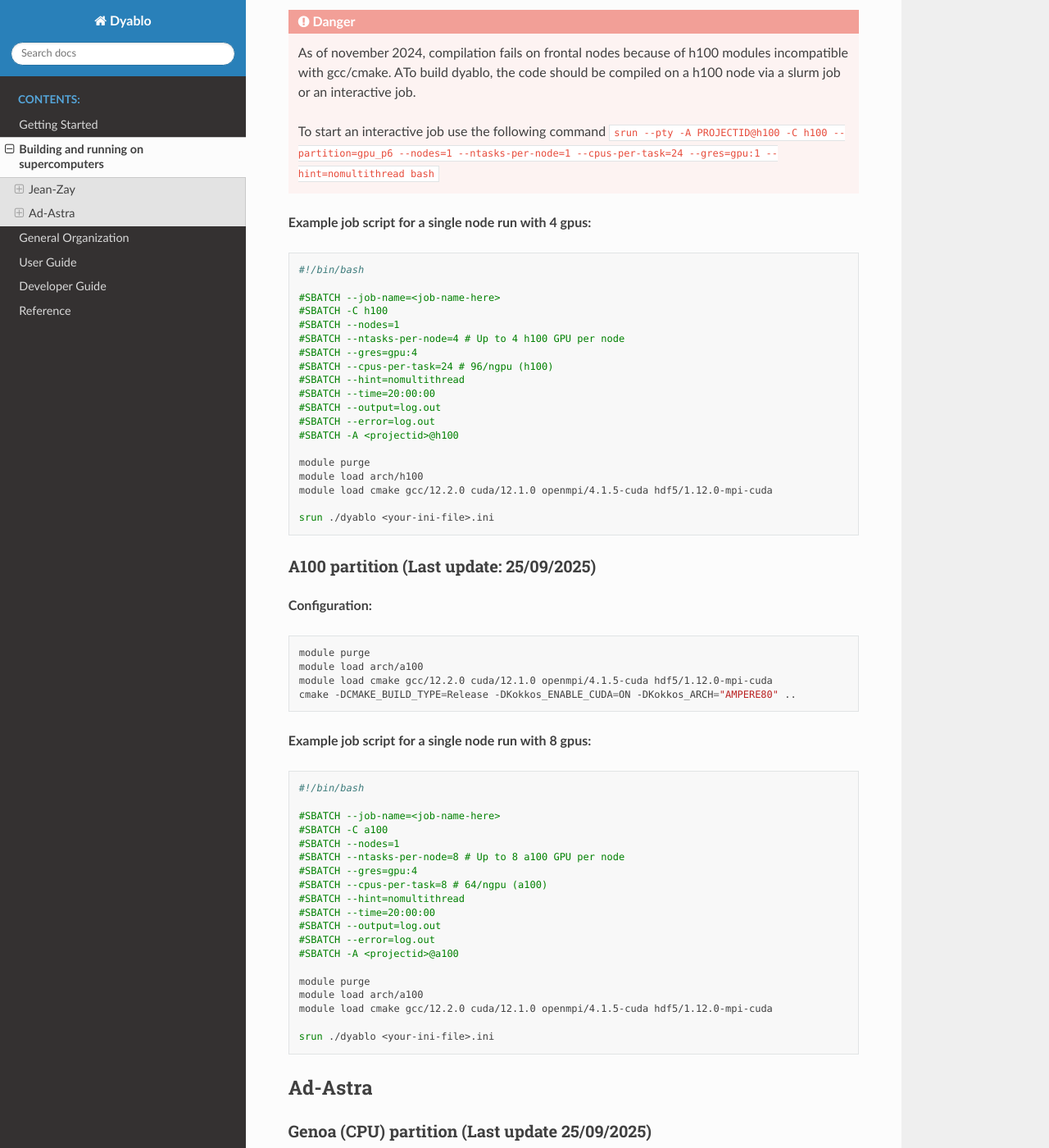
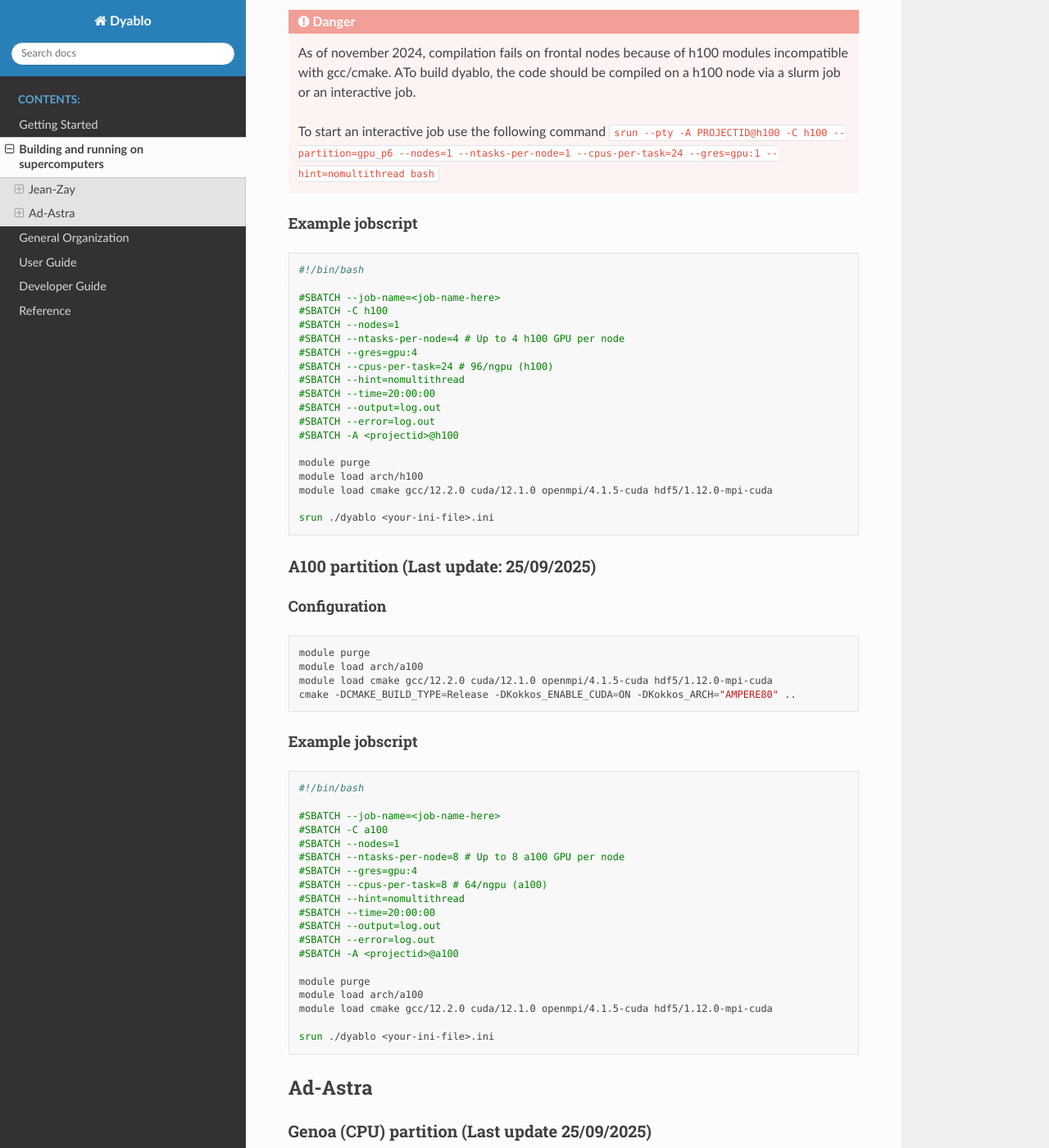
Before and after one commit to Dyablo-HPC/dyablo-docs, a Sphinx documentation site: the page built from source/supercomputer_information.rst, in a window 1280 px wide and 1400 px high, scrolled down 491 px. Shown: the whole window at 82% size. Built offline with Sphinx 7.4.7 and the Read the Docs theme 3.1.0, drawn with Linux system fonts in a browser that asks for light colours; formulas are drawn with MathJax 3; some of the changed text lies outside the part shown.

Commit message:
Better page structure for TOC

```diff
--- a/source/supercomputer_information.rst
+++ b/source/supercomputer_information.rst
@@ -9,7 +9,8 @@
 H100 partition (**Last update: 25/09/2025**)
 ^^^^^^^^^^^^^^^^^^^^^^^^^^^^^^^^^^^^^^^^^^^^
 
-**Configuration:**
+Configuration
+"""""""""""""
 
 .. code-block :: bash
 
@@ -23,7 +24,8 @@
 
   To start an interactive job use the following command ``srun --pty -A PROJECTID@h100 -C h100 --partition=gpu_p6 --nodes=1 --ntasks-per-node=1 --cpus-per-task=24 --gres=gpu:1 --hint=nomultithread bash``
 
-**Example job script for a single node run with 4 gpus:**
+Example jobscript
+"""""""""""""""""
 
 .. code-block :: slurm
 
@@ -51,7 +53,8 @@
 A100 partition (**Last update: 25/09/2025**)
 ^^^^^^^^^^^^^^^^^^^^^^^^^^^^^^^^^^^^^^^^^^^^
 
-**Configuration:**
+Configuration
+"""""""""""""
 
 .. code-block :: bash
 
@@ -61,7 +64,8 @@
   cmake -DCMAKE_BUILD_TYPE=Release -DKokkos_ENABLE_CUDA=ON -DKokkos_ARCH="AMPERE80" ..
 
 
-**Example job script for a single node run with 8 gpus:**
+Example jobscript
+"""""""""""""""""
 
 .. code-block :: slurm
 
@@ -100,7 +107,8 @@
   module load cray-hdf5-parallel
   CC=cc CXX=CC cmake -DCMAKE_BUILD_TYPE=Release -DKokkos_ARCH=ZEN4 ..
 
-**Example jobscript:**
+Example jobscript
+"""""""""""""""""
 
 .. code-block :: slurm
 
@@ -129,7 +137,9 @@
 
 MI250 partition (**Last update 25/09/2025**)
 ^^^^^^^^^^^^^^^^^^^^^^^^^^^^^^^^^^^^^^^^^^^^
-**Configuration:**
+
+Configuration
+"""""""""""""
 
 .. code-block :: bash
 
@@ -149,7 +159,8 @@
   - Dyablo generates nans with default hipcc configuration, ``-ffp-model=precise`` must be added to yield correct results
   - Don't forget to use ``MPICH_GPU_SUPPORT_ENABLED=1`` at execution time
 
-**Example jobscript:**
+Example jobscript
+"""""""""""""""""
 
 .. code-block :: slurm
 
@@ -183,7 +194,9 @@
 
 MI300 partition (**Last update 25/09/2025**)
 ^^^^^^^^^^^^^^^^^^^^^^^^^^^^^^^^^^^^^^^^^^^^
-**Configuration:**
+
+Configuration
+"""""""""""""
 
 .. code-block :: bash
 
@@ -201,7 +214,8 @@
   - Don't forget to use ``MPICH_GPU_SUPPORT_ENABLED=1`` at execution time
 
 
-**Example jobscript:**
+Example jobscript
+"""""""""""""""""
 
 .. code-block :: slurm
 
```
Also changed, not shown: other parts of source/supercomputer_information.rst (+3 -0 lines).
